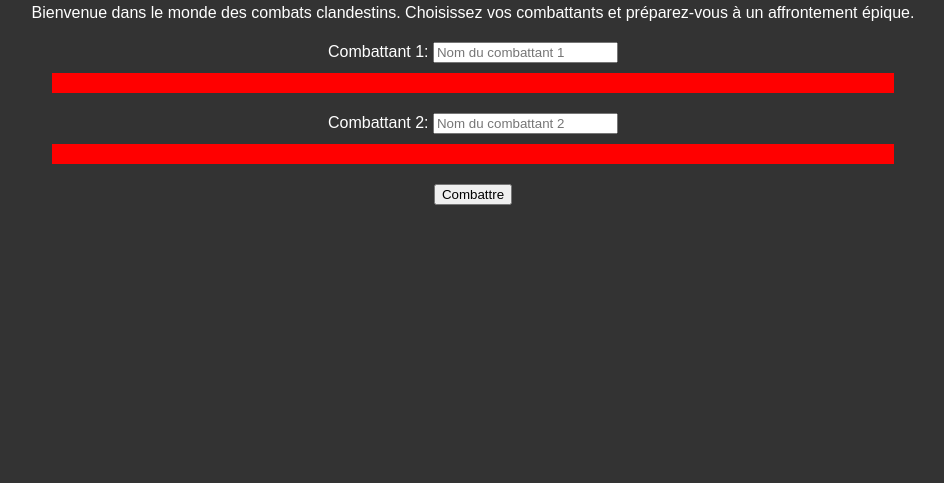
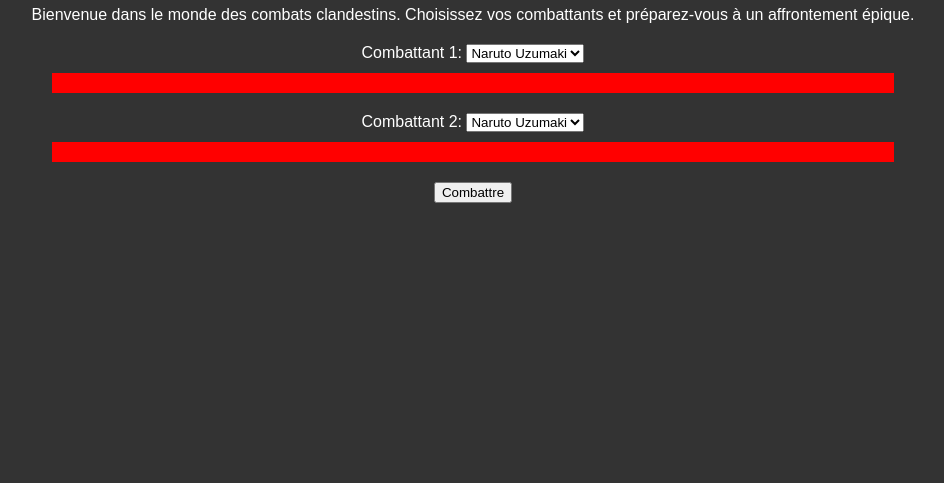
Before and after one commit to tripleRRR33/huhik, a plain HTML site: page index.html in a window 1280 px wide. Shown: the part 333-816 px from the top of the page, without its empty margins (167-1111 px from the left). Drawn offline with Linux system fonts and the light colour scheme.

Commit message:
Update index.html

```diff
--- a/index.html
+++ b/index.html
@@ -43,12 +43,24 @@
         <p>Bienvenue dans le monde des combats clandestins. Choisissez vos combattants et préparez-vous à un affrontement épique.</p>
         <div class="fighter">
             <label for="fighter1">Combattant 1:</label>
-            <input type="text" id="fighter1" placeholder="Nom du combattant 1">
+            <select id="fighter1">
+                <option value="Naruto">Naruto Uzumaki</option>
+                <option value="Goku">Son Goku</option>
+                <option value="Batman">Batman</option>
+                <option value="Iron Man">Iron Man</option>
+                <option value="Wonder Woman">Wonder Woman</option>
+            </select>
             <div class="health-bar"><div class="health-bar-inner" id="health1"></div></div>
         </div>
         <div class="fighter">
             <label for="fighter2">Combattant 2:</label>
-            <input type="text" id="fighter2" placeholder="Nom du combattant 2">
+            <select id="fighter2">
+                <option value="Naruto">Naruto Uzumaki</option>
+                <option value="Goku">Son Goku</option>
+                <option value="Batman">Batman</option>
+                <option value="Iron Man">Iron Man</option>
+                <option value="Wonder Woman">Wonder Woman</option>
+            </select>
             <div class="health-bar"><div class="health-bar-inner" id="health2"></div></div>
         </div>
         <button onclick="fight()">Combattre</button>
@@ -61,7 +73,7 @@
             const fighter2 = document.getElementById('fighter2').value;
 
             if (!fighter1 || !fighter2) {
-                alert('Veuillez entrer les noms des deux combattants.');
+                alert('Veuillez choisir les deux combattants.');
                 return;
             }
 
```
